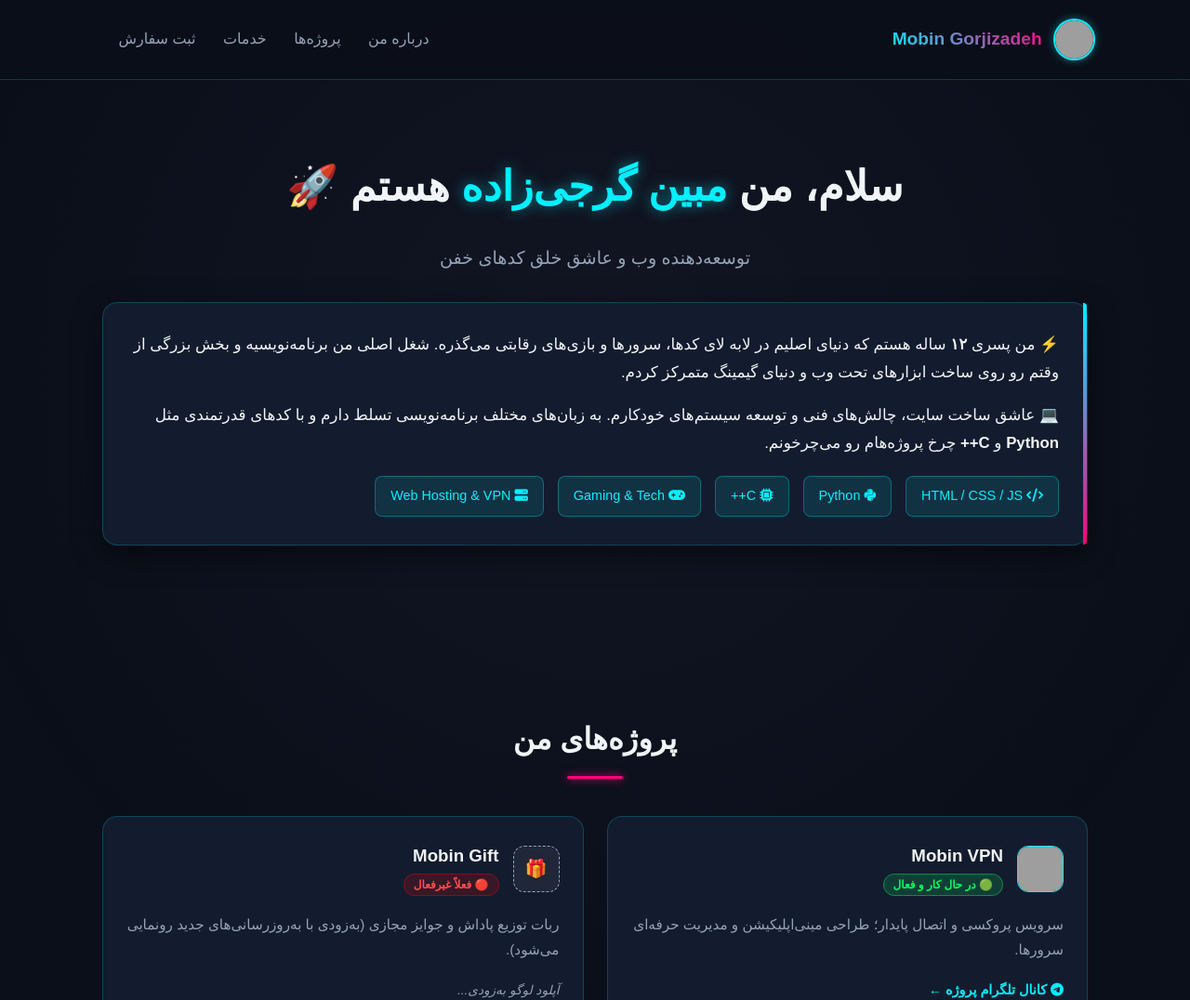
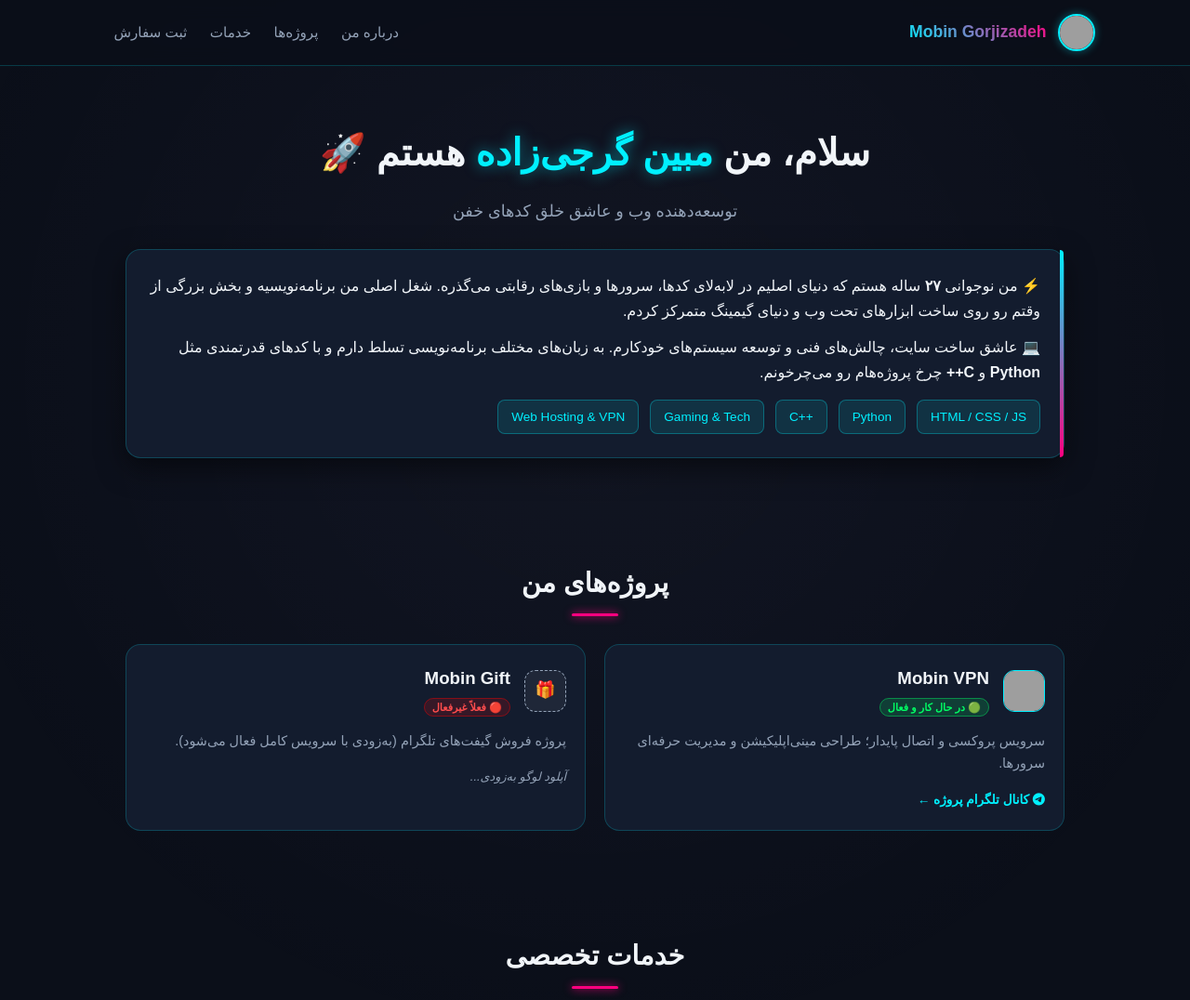
Before and after one commit to mobingorjizadeh3-eng/Mobin, a plain HTML site: page index.html in a window 1280 px wide. Shown: the top 1076 px of the page at 93% size. Drawn offline with Linux system fonts and the light colour scheme; grey boxes are pictures that could not be loaded; a small style sheet from the web is missing.

Commit message:
Update index.html

```diff
--- a/index.html
+++ b/index.html
@@ -4,7 +4,7 @@
     <meta charset="UTF-8">
     <meta name="viewport" content="width=device-width, initial-scale=1.0">
     <title>مبین گرجی‌زاده | توسعه‌دهنده وب و برنامه‌نویس</title>
-    <!-- فونت وزیرمتن برای زیبایی متن‌های فارسی -->
+    <!-- فونت وزیرمتن -->
     <link href="https://cdn.jsdelivr.net/gh/rastikerdar/vazirmatn@v33.003/Vazirmatn-font-face.css" rel="stylesheet" type="text/css" />
     <!-- آیکون‌ها FontAwesome -->
     <link rel="stylesheet" href="https://cdnjs.cloudflare.com/ajax/libs/font-awesome/6.4.0/css/all.min.css">
@@ -31,7 +31,7 @@
             background-color: var(--bg-color);
             color: var(--text-main);
             overflow-x: hidden;
-            line-height: 1.8;
+            line-height: 1.7;
         }
 
         /* افکت پس‌زمینه نئونی */
@@ -51,7 +51,7 @@
             display: flex;
             justify-content: space-between;
             align-items: center;
-            padding: 20px 8%;
+            padding: 15px 8%;
             background: rgba(11, 15, 25, 0.85);
             backdrop-filter: blur(10px);
             position: fixed;
@@ -69,8 +69,8 @@
         }
 
         .logo-area img {
-            width: 45px;
-            height: 45px;
+            width: 40px;
+            height: 40px;
             border-radius: 50%;
             border: 2px solid var(--accent-cyan);
             object-fit: cover;
@@ -79,7 +79,7 @@
 
         .logo-area span {
             font-weight: 800;
-            font-size: 1.2rem;
+            font-size: 1.1rem;
             background: linear-gradient(45deg, var(--accent-cyan), var(--accent-pink));
             -webkit-background-clip: text;
             -webkit-text-fill-color: transparent;
@@ -88,7 +88,8 @@
         nav a {
             color: var(--text-muted);
             text-decoration: none;
-            margin-left: 25px;
+            margin-left: 20px;
+            font-size: 0.95rem;
             font-weight: 500;
             transition: 0.3s;
         }
@@ -99,24 +100,25 @@
         }
 
         .container {
-            max-width: 1100px;
+            max-width: 1050px;
             margin: 0 auto;
             padding: 0 20px;
         }
 
+        /* کاهش فاصله بخش‌ها برای اسکرول راحت‌تر */
         section {
-            padding: 120px 0 60px 0;
+            padding: 80px 0 30px 0;
         }
 
         /* بخش هیرو (معرفی) */
         .hero {
             text-align: center;
-            padding-top: 160px;
+            padding-top: 130px;
         }
 
         .hero h1 {
-            font-size: 2.8rem;
-            margin-bottom: 20px;
+            font-size: 2.5rem;
+            margin-bottom: 15px;
         }
 
         .hero h1 span {
@@ -127,9 +129,9 @@
         .bio-box {
             background: var(--card-bg);
             border: 1px solid var(--border-color);
-            padding: 30px;
+            padding: 25px;
             border-radius: 16px;
-            margin-top: 30px;
+            margin-top: 25px;
             text-align: right;
             box-shadow: 0 10px 30px rgba(0,0,0,0.5);
             position: relative;
@@ -147,31 +149,33 @@
         }
 
         .bio-box p {
-            margin-bottom: 15px;
-            font-size: 1.05rem;
+            margin-bottom: 12px;
+            font-size: 1rem;
         }
 
         /* مهارت‌ها */
         .skills-grid {
             display: flex;
-            gap: 15px;
+            gap: 12px;
             flex-wrap: wrap;
-            margin-top: 20px;
+            margin-top: 15px;
         }
 
         .skill-tag {
             background: rgba(0, 240, 255, 0.1);
             color: var(--accent-cyan);
-            padding: 8px 16px;
+            padding: 6px 14px;
             border-radius: 8px;
-            font-size: 0.9rem;
+            font-size: 0.85rem;
             border: 1px solid rgba(0, 240, 255, 0.3);
+            direction: ltr; /* حل مشکل نمایش C++ */
+            display: inline-block;
         }
 
         /* پروژه‌ها */
         .section-title {
-            font-size: 2rem;
-            margin-bottom: 40px;
+            font-size: 1.8rem;
+            margin-bottom: 30px;
             text-align: center;
             position: relative;
         }
@@ -179,30 +183,30 @@
         .section-title::after {
             content: '';
             display: block;
-            width: 60px;
+            width: 50px;
             height: 3px;
             background: var(--accent-pink);
-            margin: 10px auto 0 auto;
+            margin: 8px auto 0 auto;
             border-radius: 2px;
             box-shadow: 0 0 10px var(--accent-pink);
         }
 
         .projects-grid {
             display: grid;
-            grid-template-columns: repeat(auto-fit, minmax(300px, 1fr));
-            gap: 25px;
+            grid-template-columns: repeat(auto-fit, minmax(280px, 1fr));
+            gap: 20px;
         }
 
         .project-card {
             background: var(--card-bg);
             border: 1px solid var(--border-color);
             border-radius: 16px;
-            padding: 25px;
+            padding: 20px;
             transition: 0.3s;
         }
 
         .project-card:hover {
-            transform: translateY(-5px);
+            transform: translateY(-4px);
             border-color: var(--accent-cyan);
             box-shadow: 0 10px 25px rgba(0, 240, 255, 0.15);
         }
@@ -211,20 +215,20 @@
             display: flex;
             align-items: center;
             gap: 15px;
-            margin-bottom: 15px;
+            margin-bottom: 12px;
         }
 
         .project-header img {
-            width: 50px;
-            height: 50px;
+            width: 45px;
+            height: 45px;
             border-radius: 12px;
             object-fit: cover;
             border: 1px solid var(--accent-cyan);
         }
 
         .status-badge {
-            font-size: 0.75rem;
-            padding: 4px 10px;
+            font-size: 0.7rem;
+            padding: 3px 8px;
             border-radius: 20px;
             font-weight: bold;
         }
@@ -244,23 +248,23 @@
         /* خدمات */
         .services-list {
             display: grid;
-            grid-template-columns: repeat(auto-fit, minmax(220px, 1fr));
-            gap: 20px;
+            grid-template-columns: repeat(auto-fit, minmax(200px, 1fr));
+            gap: 15px;
         }
 
         .service-item {
             background: var(--card-bg);
             border: 1px solid var(--border-color);
-            padding: 25px;
+            padding: 20px;
             border-radius: 12px;
             text-align: center;
             transition: 0.3s;
         }
 
         .service-item i {
-            font-size: 2.5rem;
+            font-size: 2.2rem;
             color: var(--accent-cyan);
-            margin-bottom: 15px;
+            margin-bottom: 12px;
         }
 
         /* فرم سفارش و مشاوره */
@@ -268,29 +272,30 @@
             background: var(--card-bg);
             border: 1px solid var(--border-color);
             border-radius: 20px;
-            padding: 40px;
+            padding: 30px;
             box-shadow: 0 15px 40px rgba(0,0,0,0.4);
         }
 
         .form-group {
-            margin-bottom: 20px;
+            margin-bottom: 15px;
         }
 
         .form-group label {
             display: block;
-            margin-bottom: 8px;
+            margin-bottom: 6px;
             color: var(--text-muted);
             font-weight: 500;
+            font-size: 0.95rem;
         }
 
         .form-control {
             width: 100%;
-            padding: 12px 18px;
+            padding: 10px 15px;
             background: rgba(11, 15, 25, 0.6);
             border: 1px solid var(--border-color);
             border-radius: 10px;
             color: var(--text-main);
-            font-size: 1rem;
+            font-size: 0.95rem;
             outline: none;
             transition: 0.3s;
         }
@@ -304,14 +309,15 @@
             background: linear-gradient(45deg, var(--accent-cyan), var(--accent-pink));
             color: #0b0f19;
             border: none;
-            padding: 14px 30px;
-            font-size: 1.1rem;
+            padding: 12px 25px;
+            font-size: 1rem;
             font-weight: bold;
             border-radius: 10px;
             cursor: pointer;
             width: 100%;
             transition: 0.3s;
             box-shadow: 0 0 15px rgba(0, 240, 255, 0.4);
+            margin-top: 5px;
         }
 
         .submit-btn:hover {
@@ -323,29 +329,29 @@
         /* فوتر و شبکه‌های اجتماعی */
         footer {
             border-top: 1px solid var(--border-color);
-            padding: 40px 0;
-            margin-top: 80px;
+            padding: 30px 0;
+            margin-top: 50px;
             text-align: center;
         }
 
         .social-icons {
             display: flex;
             justify-content: center;
-            gap: 20px;
-            margin-bottom: 20px;
+            gap: 15px;
+            margin-bottom: 15px;
         }
 
         .social-icons a {
             display: flex;
             align-items: center;
             justify-content: center;
-            width: 45px;
-            height: 45px;
+            width: 40px;
+            height: 40px;
             background: var(--card-bg);
             border: 1px solid var(--border-color);
             color: var(--text-main);
             border-radius: 50%;
-            font-size: 1.2rem;
+            font-size: 1.1rem;
             transition: 0.3s;
             text-decoration: none;
         }
@@ -358,7 +364,7 @@
         }
 
         @media(max-width: 768px) {
-            .hero h1 { font-size: 2.2rem; }
+            .hero h1 { font-size: 2rem; }
             nav { display: none; }
         }
     </style>
@@ -384,18 +390,18 @@
         <!-- بخش معرفی (Hero) -->
         <section class="hero" id="about">
             <h1>سلام، من <span>مبین گرجی‌زاده</span> هستم 🚀</h1>
-            <p style="color: var(--text-muted); font-size: 1.2rem;">توسعه‌دهنده وب و عاشق خلق کدهای خفن</p>
+            <p style="color: var(--text-muted); font-size: 1.1rem;">توسعه‌دهنده وب و عاشق خلق کدهای خفن</p>
 
             <div class="bio-box">
-                <p>⚡ من پسری <strong>۱۲</strong> ساله هستم که دنیای اصلیم در لابه لای کدها، سرورها و بازی‌های رقابتی می‌گذره. شغل اصلی من برنامه‌نویسیه و بخش بزرگی از وقتم رو روی ساخت ابزارهای تحت وب و دنیای گیمینگ متمرکز کردم.</p>
+                <p>⚡ من نوجوانی <strong>۲۷</strong> ساله هستم که دنیای اصلیم در لابه‌لای کدها، سرورها و بازی‌های رقابتی می‌گذره. شغل اصلی من برنامه‌نویسیه و بخش بزرگی از وقتم رو روی ساخت ابزارهای تحت وب و دنیای گیمینگ متمرکز کردم.</p>
                 <p>💻 عاشق ساخت سایت، چالش‌های فنی و توسعه سیستم‌های خودکارم. به زبان‌های مختلف برنامه‌نویسی تسلط دارم و با کدهای قدرتمندی مثل <strong>Python</strong> و <strong>C++</strong> چرخ پروژه‌هام رو می‌چرخونم.</p>
 
                 <div class="skills-grid">
-                    <span class="skill-tag"><i class="fa-solid fa-code"></i> HTML / CSS / JS</span>
-                    <span class="skill-tag"><i class="fa-brands fa-python"></i> Python</span>
-                    <span class="skill-tag"><i class="fa-solid fa-microchip"></i> C++</span>
-                    <span class="skill-tag"><i class="fa-solid fa-gamepad"></i> Gaming & Tech</span>
-                    <span class="skill-tag"><i class="fa-solid fa-server"></i> Web Hosting & VPN</span>
+                    <span class="skill-tag">HTML / CSS / JS</span>
+                    <span class="skill-tag">Python</span>
+                    <span class="skill-tag">C++</span>
+                    <span class="skill-tag">Gaming & Tech</span>
+                    <span class="skill-tag">Web Hosting & VPN</span>
                 </div>
             </div>
         </section>
@@ -414,10 +420,10 @@
                             <span class="status-badge status-active">🟢 در حال کار و فعال</span>
                         </div>
                     </div>
-                    <p style="color: var(--text-muted); font-size: 0.95rem; margin-bottom: 15px;">
+                    <p style="color: var(--text-muted); font-size: 0.9rem; margin-bottom: 12px;">
                         سرویس پروکسی و اتصال پایدار؛ طراحی مینی‌اپلیکیشن و مدیریت حرفه‌ای سرورها.
                     </p>
-                    <a href="https://t.me/mobin1vpn" target="_blank" style="color: var(--accent-cyan); text-decoration: none; font-size: 0.9rem; font-weight: bold;">
+                    <a href="https://t.me/mobin1vpn" target="_blank" style="color: var(--accent-cyan); text-decoration: none; font-size: 0.85rem; font-weight: bold;">
                         <i class="fa-brands fa-telegram"></i> کانال تلگرام پروژه &larr;
                     </a>
                 </div>
@@ -425,16 +431,16 @@
                 <!-- پروژه دوم: Mobin Gift -->
                 <div class="project-card">
                     <div class="project-header">
-                        <div style="width: 50px; height: 50px; border-radius: 12px; background: rgba(255,255,255,0.05); display: flex; align-items: center; justify-content: center; border: 1px dashed var(--text-muted); font-size: 1.2rem;">🎁</div>
+                        <div style="width: 45px; height: 45px; border-radius: 12px; background: rgba(255,255,255,0.05); display: flex; align-items: center; justify-content: center; border: 1px dashed var(--text-muted); font-size: 1.1rem;">🎁</div>
                         <div>
                             <h3>Mobin Gift</h3>
                             <span class="status-badge status-inactive">🔴 فعلاً غیرفعال</span>
                         </div>
                     </div>
-                    <p style="color: var(--text-muted); font-size: 0.95rem; margin-bottom: 15px;">
-                        ربات توزیع پاداش و جوایز مجازی (به‌زودی با به‌روزرسانی‌های جدید رونمایی می‌شود).
+                    <p style="color: var(--text-muted); font-size: 0.9rem; margin-bottom: 12px;">
+                        پروژه فروش گیفت‌های تلگرام (به‌زودی با سرویس کامل فعال می‌شود).
                     </p>
-                    <span style="color: var(--text-muted); font-size: 0.85rem; font-style: italic;">آپلود لوگو به‌زودی...</span>
+                    <span style="color: var(--text-muted); font-size: 0.8rem; font-style: italic;">آپلود لوگو به‌زودی...</span>
                 </div>
 
             </div>
@@ -447,17 +453,17 @@
                 <div class="service-item">
                     <i class="fa-solid fa-laptop-code"></i>
                     <h3>طراحی سایت اختصاصی</h3>
-                    <p style="color: var(--text-muted); font-size: 0.9rem; margin-top: 10px;">طراحی انواع وب‌سایت‌های مدرن بر اساس نیاز دقیق شما</p>
+                    <p style="color: var(--text-muted); font-size: 0.85rem; margin-top: 8px;">طراحی انواع وب‌سایت‌های مدرن بر اساس نیاز دقیق شما</p>
                 </div>
                 <div class="service-item">
                     <i class="fa-solid fa-pen-nib"></i>
                     <h3>طراحی لوگو</h3>
-                    <p style="color: var(--text-muted); font-size: 0.9rem; margin-top: 10px;">طراحی لوگوهای مدرن، گیرا و متناسب با هویت برند شما</p>
+                    <p style="color: var(--text-muted); font-size: 0.85rem; margin-top: 8px;">طراحی لوگوهای مدرن، گیرا و متناسب با هویت برند شما</p>
                 </div>
                 <div class="service-item">
                     <i class="fa-brands fa-python"></i>
                     <h3>اسکریپت‌نویسی پایتون</h3>
-                    <p style="color: var(--text-muted); font-size: 0.9rem; margin-top: 10px;">ساخت ربات، اتومیشن‌ها و کدهای سفارشی پایتون</p>
+                    <p style="color: var(--text-muted); font-size: 0.85rem; margin-top: 8px;">ساخت ربات، اتومیشن‌ها و کدهای سفارشی پایتون</p>
                 </div>
             </div>
         </section>
@@ -496,7 +502,7 @@
 
                     <div class="form-group">
                         <label for="projectDesc">توضیحات درباره پروژه یا سایت مورد نیاز:</label>
-                        <textarea id="projectDesc" class="form-control" rows="4" placeholder="جزئیات سایتی که نیاز دارید رو اینجا بنویسید..." required></textarea>
+                        <textarea id="projectDesc" class="form-control" rows="3" placeholder="جزئیات سایتی که نیاز دارید رو اینجا بنویسید..." required></textarea>
                     </div>
 
                     <button type="button" class="submit-btn" onclick="sendToTelegram()">
@@ -525,7 +531,7 @@
                     <i class="fa-solid fa-envelope"></i>
                 </a>
             </div>
-            <p style="color: var(--text-muted); font-size: 0.9rem;">
+            <p style="color: var(--text-muted); font-size: 0.85rem;">
                 تمامی حقوق محفوظ است | توسعه داده شده با ❤️ توسط مبین گرجی‌زاده
             </p>
         </div>
@@ -545,7 +551,6 @@
                 return;
             }
 
-            // ساخت متن پیام مرتب برای ارسال به تلگرام مبین
             const message = `🚀 درخواست مشاوره جدید از سایت mobin.cam:%0A%0A` +
                             `👤 نام: ${encodeURIComponent(name)}%0A` +
                             `📞 شماره تماس: ${encodeURIComponent(phone)}%0A` +
@@ -554,10 +559,7 @@
                             `📝 توضیحات پروژه: ${encodeURIComponent(desc)}%0A%0A` +
                             `لطفاً جهت مشاوره رایگان با من در ارتباط باشید.`;
 
-            // آیدی تلگرام شما: @Mobin_Gorjizadeh2
             const telegramUrl = `https://t.me/Mobin_Gorjizadeh2?text=${message}`;
-
-            // هدایت کاربر به تلگرام با متن آماده
             window.open(telegramUrl, '_blank');
         }
     </script>
```
